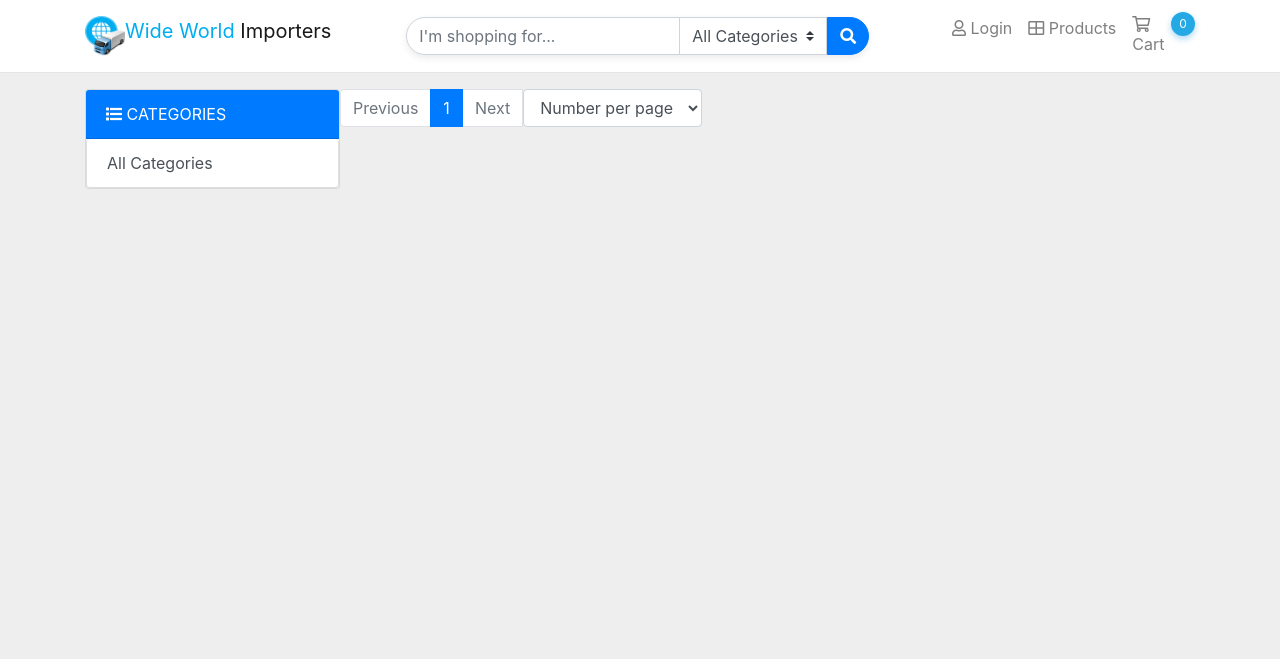
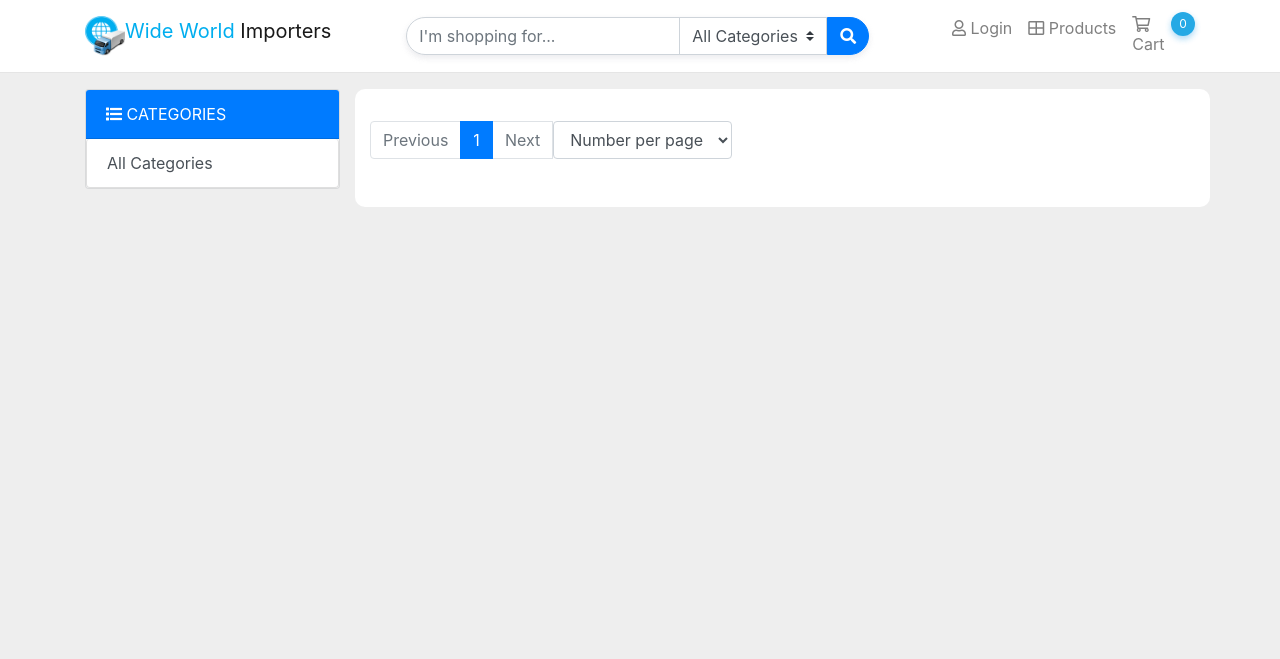
Before and after one commit to DragonsFruit/WWI, a PHP site: page /wwi/product_list.php in a window 1280 px wide. Shown: the top 659 px of the page. Run offline with PHP 8.4, Linux system fonts and the light colour scheme; data that the repository does not hold is empty.

Commit message:
- fixed bunch of oopsies

```diff
--- a/Index.php
+++ b/Index.php
@@ -42,7 +42,7 @@
 				</div>
 			</div>
 		</div>
-		<div class="row product-deals mt-3 bg-white">
+		<div class="row br-10 mt-3 bg-white">
 			<div class="col-lg-12">
 				<h3>Flash Deals</h3>
 				<ul class="list-inline">
@@ -64,7 +64,7 @@
 			</div>
 		</div>
 
-		<div class="row product-deals mt-3 bg-white">
+		<div class="row br-10 mt-3 bg-white">
 			<div class="col-lg-12">
 				<h3>Products Under $30</h3>
 				<ul class="list-inline">
@@ -86,7 +86,7 @@
 			</div>
 		</div>
 
-		<div class="row product-deals my-3 bg-white">
+		<div class="row br-10 my-3 bg-white">
 			<div class="col-lg-12">
 				<h3>More To Love</h3>
 				<ul class="list-inline">
--- a/Product_list.php
+++ b/Product_list.php
@@ -63,11 +63,11 @@
 	                </div>
 	            </div>
 	        </div>
-	        <div class="col-lg-9 col-sm-12">
+	        <div class="col-lg-9 col-sm-12 mb-3 br-10 bg-white">
 	            <div class="row">
-		            <div class="card-deck">
+		            <div class="card-deck py-3 px-3 mx-auto">
 	                <?php foreach ($productsList as $product) {?>
-	                        <div class="card card-product card-product-list mb-3" style="min-width: 250px">
+	                        <div class="card card-product card-product-list mb-3 mx-auto" style="min-width: 250px">
 	                            <img class="card-img-top" src="https://place-hold.it/250x250/">
 	                            <div class="card-body">
 	                                <a class="product-name" href="product.php?id=<?php echo $product["StockItemID"] ?>">
@@ -76,7 +76,7 @@
 		                            <input type="number" class="quantity-input" value="1" hidden>
 									<input type="number" class="id-input" value="<?php echo $product["StockItemID"] ?>" hidden>
 		                            <?php if($product["MarketingComments"] != "") { ?>
-	                                    <p class="card-text card-product-text"><?php echo $product["MarketingComments"] ?></p>
+	                                    <p class="card-text card-product-text text-truncate"><?php echo $product["MarketingComments"] ?></p>
 		                            <?php } ?>
 	                                <div class="row">
 		                                <div class="col-12">
--- a/class/Category.php
+++ b/class/Category.php
@@ -9,7 +9,12 @@
 		}
 
 		public function getCategories() {
-			$result = $this->db->run("SELECT StockGroupID, StockGroupName FROM stockgroups ORDER BY StockGroupName ASC")->fetchAll();
+			$result = $this->db->run("SELECT SG.StockGroupID, SG.StockGroupName
+										  FROM stockgroups SG
+										  JOIN stockitemstockgroups s on SG.StockGroupID = s.StockGroupID
+										  WHERE s.StockGroupID = SG.StockGroupID
+										  GROUP BY s.StockGroupID
+										  ORDER BY StockGroupName ASC")->fetchAll();
 			$this->data = $result;
 		}
 	}
--- a/css/style.css
+++ b/css/style.css
@@ -565,6 +565,11 @@ table#cart>tbody>tr>td, table#cart>tfoot>tr>td{
 	-webkit-box-shadow: 0 3px 6px rgba(165, 165, 180, 0.2), 0 3px 6px rgba(245, 245, 245, 0.2);
 }
 
+/* Border Radius */
+.br-10 {
+	border-radius: 10px;
+}
+
 /* Buttons */
 .btn-circle {
 	width:         30px !important;
@@ -821,9 +826,3 @@ table#cart>tbody>tr>td, table#cart>tfoot>tr>td{
 		opacity: 1;
 	}
 }
-
-/* Front page */
-
-.product-deals {
-	border-radius: 10px;
-}
--- a/shopping_cart.php
+++ b/shopping_cart.php
@@ -31,7 +31,7 @@
 ?>
 
 <main>
-	<div class="container">
+	<div class="container bg-white br-10">
 		<h1>Your Shopping Cart <small style="font-size: 16px;">(<span id="shoppingCartTotalCount"><?php echo $totalQuantity ?></span><?php echo ($totalQuantity > 0) ? " Items" : " Item" ?>)</small></h1>
 		<table id="cart" class="table table-hover table-condensed">
 			<thead>
```
